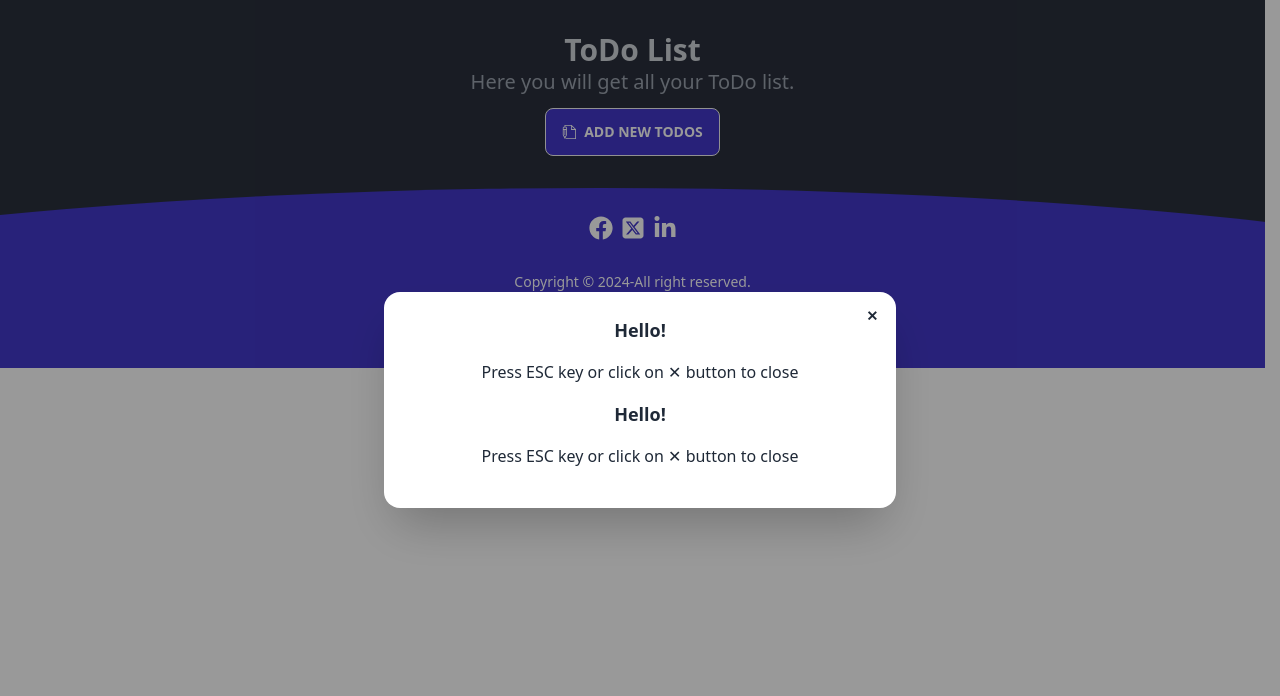
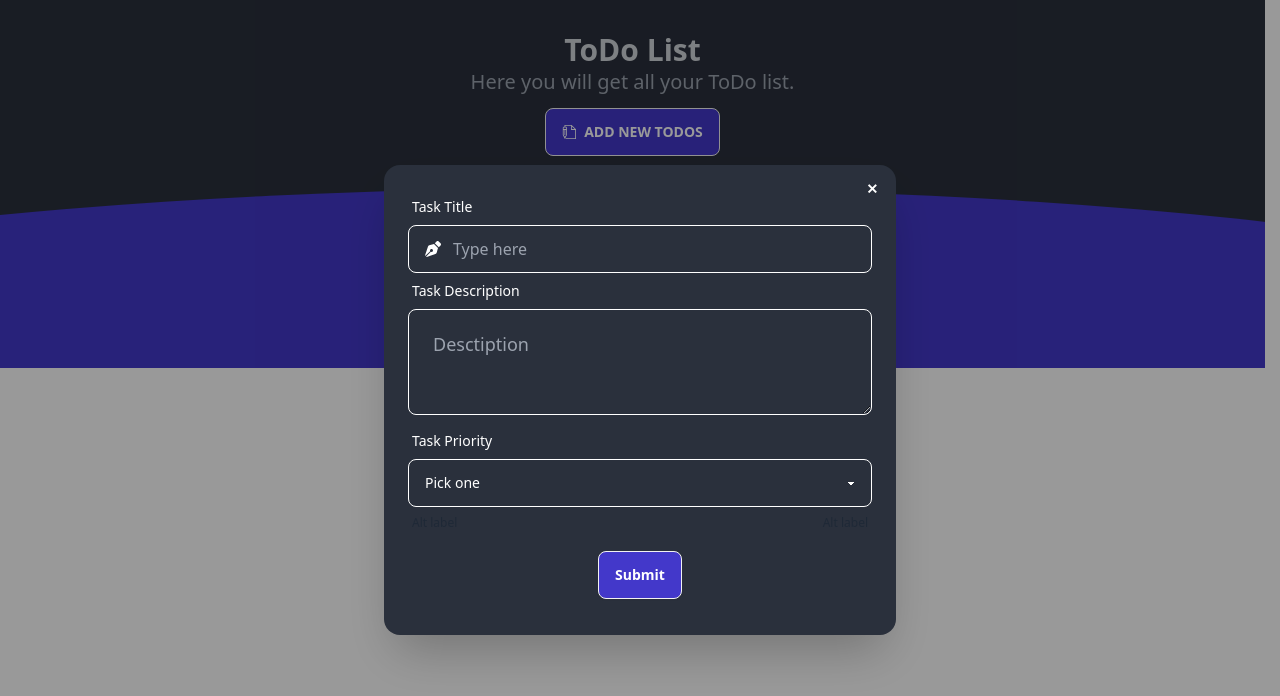
Before and after one commit to monzurul002/todo-list-app, a React (Vite) app: page /todos in a window 1280 px wide. Both pictures are taken after a click on the button "ADD NEW TODOS". Shown: the top 696 px of the page. Built offline with nearby package versions, Linux system fonts and the light colour scheme.

Commit message:
todos set to localStorage

```diff
--- a/src/App.jsx
+++ b/src/App.jsx
@@ -9,7 +9,9 @@ const App = () => {
     <div className="w-full md:w-10/12 mx-auto">
       <div className="flex justify-center items-center  ">
         <div className="w-full md:w-1/3 text-center">
+          {/* main image */}
           <img className="w-full" src={todo} alt="" />
+          {/* Home title */}
           <h2 className="text-2xl md:text-3xl mt-[-20px] font-bold text-gray-300 text-center	 ">Qtec Task Todo Add</h2>
         </div>
       </div>
@@ -18,6 +20,8 @@ const App = () => {
           <p className="py-12 mx-4 text-md text-gray-400 font-semibold text-center"> Qtec Task ToDo List App is a kind of app that generally used to maintain our day-to-day tasks or list everything that we have to do, with the most important tasks at the top of the list.It is helpful in planning our daily schedules.</p>
 
           <div className="flex justify-center">
+
+            {/* go todos page btn */}
             <Link to='/todos'>  <button className="flex justify-center gap-1  bg-indigo-700 items-center text-center font-bold text-white py-2 px-3 text-sm rounded-lg">
               <LuPlusCircle className="font-bold text-xl text-md text-white" />
               ADD YOUR TODO NOW</button>
--- a/src/components/Footer.jsx
+++ b/src/components/Footer.jsx
@@ -6,12 +6,16 @@ const Footer = () => {
     return (
         <div className="footer w-full text-white">
             <div className="flex justify-center items-center pt-12 w-full text-center">
+
                 <div className="w-1/2 mx-auto  ">
+                    {/* social icons */}
                     <div className=" w-full pb-8 flex justify-center  gap-2 ">
                         <a href="https://www.facebook.com/QtecSolution" target="_blank"><FaFacebook className="text-2xl" /> </a>
                         <a href="https://twitter.com/qtec_solution" target="_blank"><FaSquareXTwitter className="text-2xl" /></a>
                         <a href="https://www.linkedin.com/company/qtec-solution/" target="_blank"><FaLinkedinIn className="text-2xl" /> </a>
                     </div>
+
+                    {/* Copyright area */}
                     <p>Copyright &#169;	2024-All right reserved. </p>
                     <p className="py-2">Qtec Solution Limited. </p>
 
--- a/src/components/Todos.jsx
+++ b/src/components/Todos.jsx
@@ -1,6 +1,47 @@
+import { useEffect, useRef, useState } from "react";
+import { FaPenNib } from "react-icons/fa";
 import { TfiWrite } from "react-icons/tfi";
 
 const Todos = () => {
+    const [tasks, setTasks] = useState([])
+    const [taskDetails, setTaskDetails] = useState({})
+    const [taskPriority, setTaskPriority] = useState("")
+    const titleRef = useRef()
+    const descriptionRef = useRef()
+
+
+
+    //getTOdosfromlocalStorage
+    // const get
+
+
+
+    //addTodo
+    const handleSubmit = (e) => {
+        e.preventDefault()
+        const title = titleRef.current.value;
+        const description = descriptionRef.current.value;
+        const taskInfo = {
+            title, description, completed: false,
+            taskPriority
+        }
+        setTaskDetails(taskInfo)
+
+
+
+    }
+
+
+    useEffect(() => {
+        localStorage.setItem("tasks", JSON.stringify(...tasks, taskDetails))
+    }, [taskDetails, tasks])
+
+
+    //modal close function
+    function handleClose() {
+        const modal = document.getElementById('my_modal_3');
+        modal.close();
+    }
     return (
         <div>
             <div className="text-center">
@@ -8,19 +49,66 @@ const Todos = () => {
                 <p className="text-xl font-sm text-gray-400">Here you will get all your ToDo list.
                 </p>
 
-                {/* You can open the modal using document.getElementById('ID').showModal() method */}
+                {/* Add Todo button */}
                 <button className="btn bg-indigo-700 text-white my-3" onClick={() => document.getElementById('my_modal_3').showModal()}><TfiWrite /> ADD NEW TODOS
                 </button>
+
+                {/* modal */}
                 <dialog id="my_modal_3" className="modal">
-                    <div className="modal-box w-10/12">
-                        <form method="dialog">
-                            {/* if there is a button in form, it will close the modal */}
-                            <button className="btn btn-sm btn-circle btn-ghost absolute right-2 top-2">✕</button>
+                    <div className="modal-box w-10/12 bg-primary text-white ">
+                        <form onSubmit={handleSubmit}>
+                            {/* close btn */}
+                            <button className="btn btn-sm btn-circle btn-ghost absolute right-2 top-2" onClick={() => handleClose()}>✕</button>
+
+                            {/* task title input area */}
+                            <label className="form-control w-full ">
+                                <div className="label">
+                                    <span className="label-text text-white">Task Title</span>
+
+                                </div>
+                                <div className="input  border-white w-full flex justify-bewteen gap-3 items-center bg-primary ">
+                                    <FaPenNib />
+                                    <input type="text" ref={titleRef} className="bg-primary" placeholder="Type here" />
+                                </div>
+
+                            </label>
+
+                            {/* description input area */}
+                            <label className="form-control w-full  ">
+                                <div className="label">
+                                    <span className="label-text text-white">Task Description</span>
+
+                                </div>
+                                <div className="  w-full flex justify-bewteen gap-3 items-center ">
+
+                                    <textarea placeholder="Desctiption" ref={descriptionRef} className="textarea textarea-bordered textarea-lg w-full bg-primary border-white " ></textarea>
+                                </div>
+                            </label>
+
+                            {/* select option */}
+                            <label className="form-control w-full mt-2 text-white ">
+                                <div className="label">
+                                    <span className="label-text text-white">Task Priority</span>
+
+                                </div>
+                                <select onChange={(e) => setTaskPriority(e.target.value)} className="select select-bordered border-white bg-primary">
+                                    <option disabled selected>Pick one</option>
+                                    <option value="low">Low</option>
+                                    <option value="medium">Medium</option>
+                                    <option value="high">High</option>
+
+                                </select>
+                                <div className="label">
+                                    <span className="label-text-alt">Alt label</span>
+                                    <span className="label-text-alt">Alt label</span>
+                                </div>
+                            </label>
+
+                            {/* submit button */}
+                            <input className="btn bg-indigo-700 text-white my-3" type="submit" value="Submit" />
+
                         </form>
-                        <h3 className="font-bold text-lg">Hello!</h3>
-                        <p className="py-4">Press ESC key or click on ✕ button to close</p>
-                        <h3 className="font-bold text-lg">Hello!</h3>
-                        <p className="py-4">Press ESC key or click on ✕ button to close</p>
+
                     </div>
                 </dialog>
 
```
